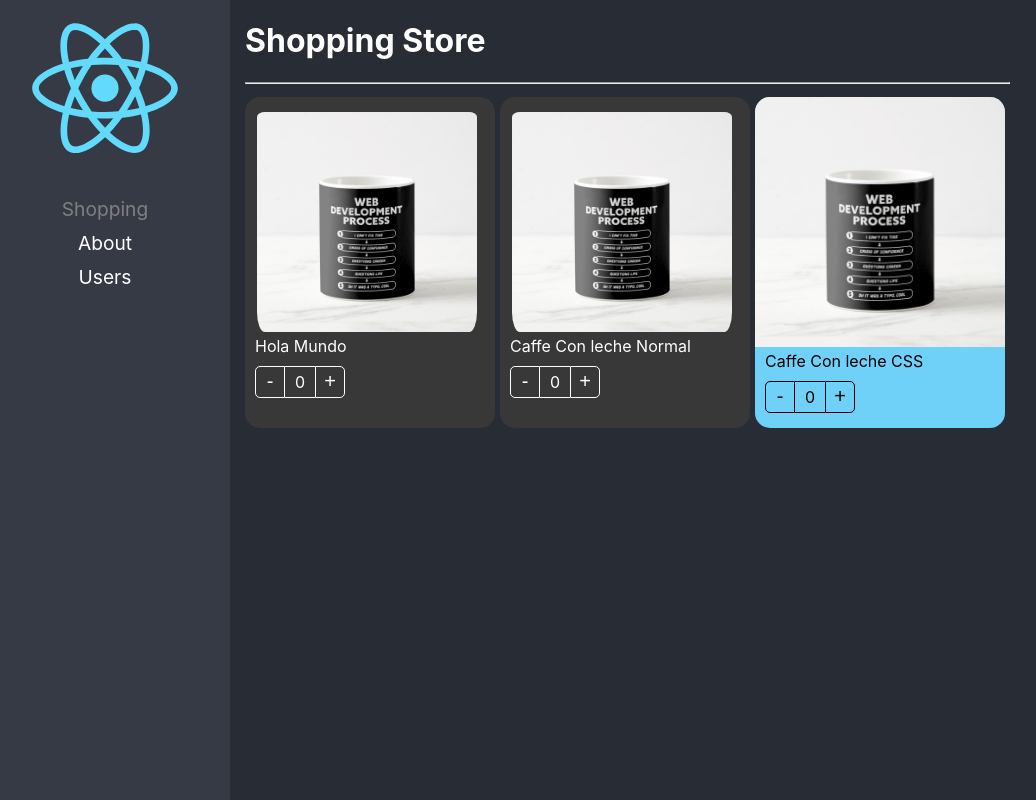
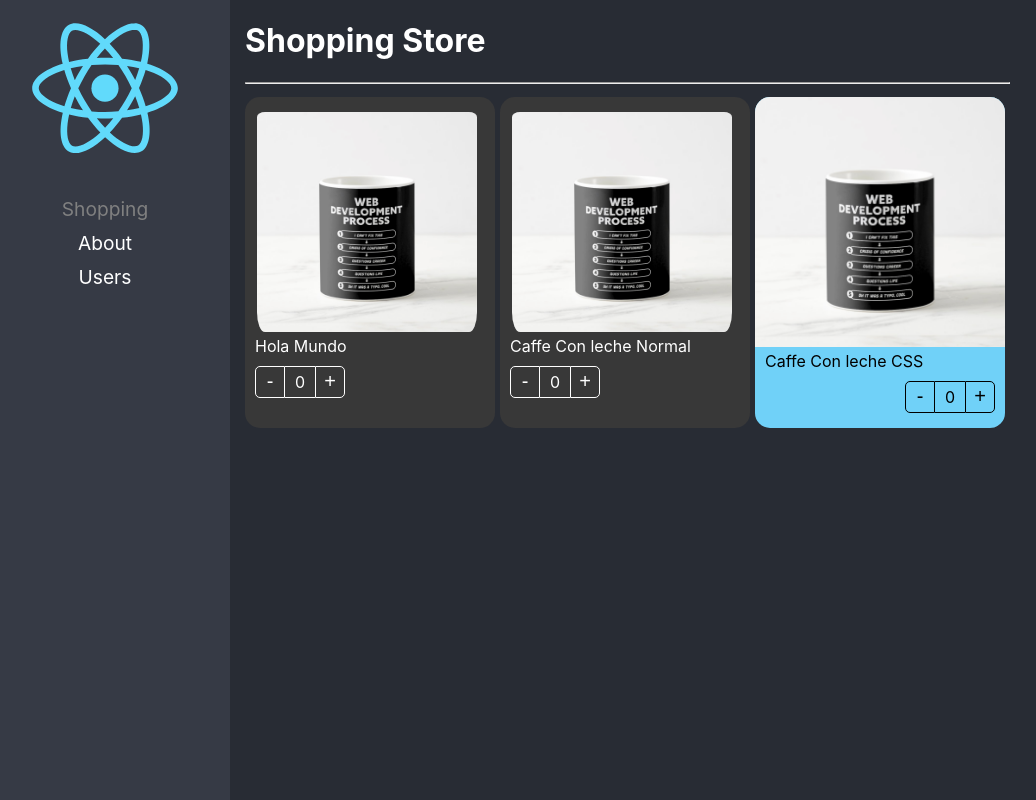
Before and after one commit to Yeison2020/react-adv-component-compound, a React (Create React App) app: page / in a window 1280 px wide. Shown: the whole page, without its empty margins (20-1056 px from the left). Built offline with nearby package versions, Linux system fonts and the light colour scheme.

Commit message:
Updates styles using inline styles

```diff
--- a/src/02-component-patterns/pages/ShoppingPage.tsx
+++ b/src/02-component-patterns/pages/ShoppingPage.tsx
@@ -48,7 +48,7 @@ export const ShoppingPage = () => {
         <ProductCard product={product} style={{ backgroundColor: "#70D1F8" }}>
           <ProductImage />
           <ProductTitle title="Caffe Con leche CSS" />
-          <ProductButtons />
+          <ProductButtons style={{ display: "flex", justifyContent: "end" }} />
         </ProductCard>
       </div>
     </div>
```
